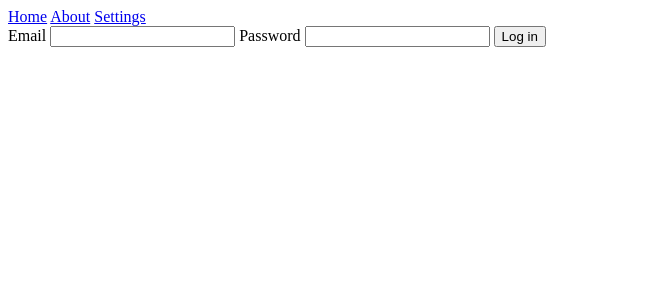
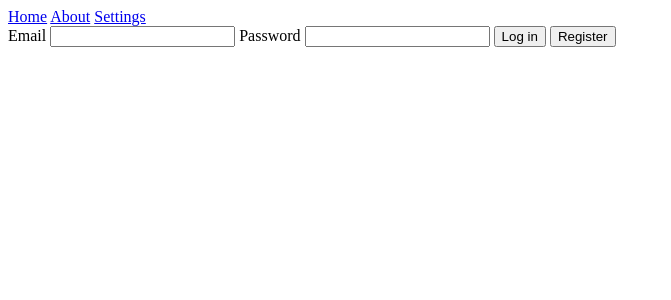
Before and after one commit to JoeAlisson/svelte-learning, a SvelteKit app: page /login in a window 1280 px wide. Shown: the top 300 px of the page, without its empty margins (0-671 px from the left). Built offline with nearby package versions, Linux system fonts and the light colour scheme; no server answers.

Commit message:
Calling action with button's formaction

```diff
--- a/src/routes/login/+page.svelte
+++ b/src/routes/login/+page.svelte
@@ -1,4 +1,4 @@
-<form method="POST" action="?/register">
+<form method="POST" action="?/login">
   <label>
     Email
     <input type="email" name="email" />
@@ -8,4 +8,5 @@
     <input type="password" name="password" />
   </label>
   <button>Log in</button>
+  <button formaction="?/register">Register</button>
 </form>
```
